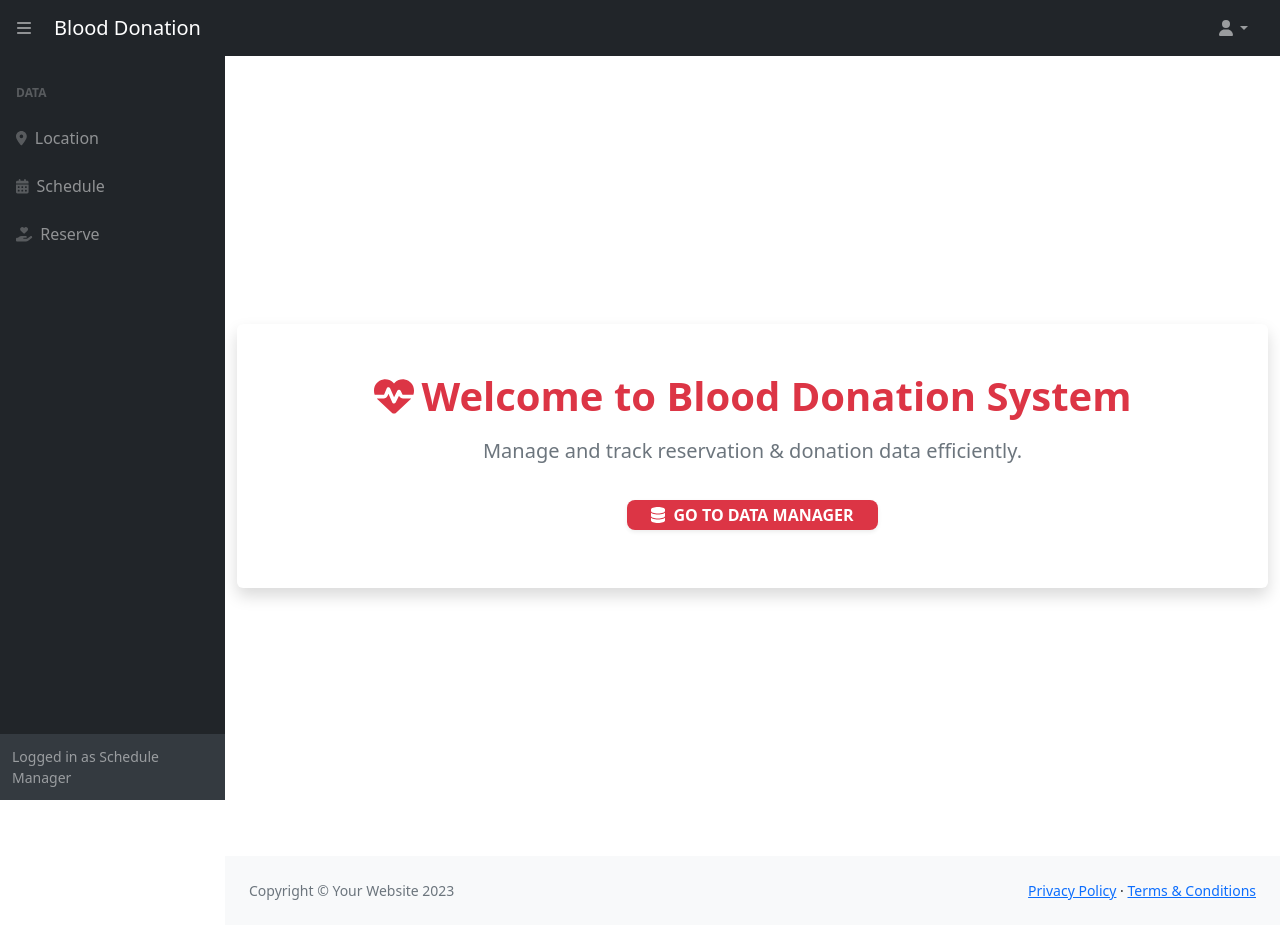
After one commit to WatcharinKetnuti/Blood_Donation-Web, a PHP site: page /index.php in a window 1280 px wide. The commit adds this page. Run offline with PHP 8.4, Linux system fonts and the light colour scheme; a user stored in the database is signed in; some libraries are stand-ins or nearby versions.

Commit message:
Refactor footer and header components for dynamic asset paths; add index page with welcome message and navigation

```diff
--- a/component/footer.php
+++ b/component/footer.php
@@ -1,4 +1,4 @@
-                <footer class="py-4 bg-light mt-auto">
+<footer class="py-4 bg-light mt-auto">
                     <div class="container-fluid px-4">
                         <div class="d-flex align-items-center justify-content-between small">
                             <div class="text-muted">Copyright &copy; Your Website 2023</div>
@@ -13,8 +13,11 @@
             </div>
         </div>
         <script src="https://cdn.jsdelivr.net/npm/bootstrap@5.2.3/dist/js/bootstrap.bundle.min.js" crossorigin="anonymous"></script>
-        <script src="../js/scripts.js"></script>
+        <?php
+$jsPath = (basename(dirname($_SERVER['PHP_SELF'])) === 'screen') ? '../js/' : 'js/';
+?>
+        <script src="<?= $jsPath ?>scripts.js"></script>
         <script src="https://cdn.jsdelivr.net/npm/simple-datatables@7.1.2/dist/umd/simple-datatables.min.js" crossorigin="anonymous"></script>
-        <script src="../js/datatables-simple-demo.js"></script>
+        <script src="<?= $jsPath ?>datatables-simple-demo.js"></script>
     </body>
 </html>
--- a/component/header.php
+++ b/component/header.php
@@ -8,17 +8,20 @@
         <meta name="author" content="" />
         <title>Blood Donation</title>
         <link href="https://cdn.jsdelivr.net/npm/simple-datatables@7.1.2/dist/style.min.css" rel="stylesheet" />
-        <link href="../css/styles.css" rel="stylesheet" />
-        <link href="../css/styles2.css" rel="stylesheet" />
+        <?php
+        $cssPath = (basename(dirname($_SERVER['PHP_SELF'])) === 'screen') ? '../css/' : 'css/';
+        ?>
+        <link href="<?= $cssPath ?>styles.css" rel="stylesheet" />
+        <link href="<?= $cssPath ?>styles2.css" rel="stylesheet" />
         <script src="https://use.fontawesome.com/releases/v6.3.0/js/all.js" crossorigin="anonymous"></script>
     </head>
     <body class="sb-nav-fixed ">
-        <nav class="sb-topnav navbar navbar-expand navbar-dark bg-dark">
+         <nav class="sb-topnav navbar navbar-expand navbar-dark bg-dark">
             <!-- Navbar Brand-->
 
             <!-- Sidebar Toggle-->
             <button class="btn btn-link btn-sm order-1 order-lg-0 me-4 me-lg-0" id="sidebarToggle" href="#!"><i class="fas fa-bars"></i></button>
-            <a class="navbar-brand ps-3" href="index.php">Blood Donation</a>
+            <a class="navbar-brand ps-3" href="<?= (basename(dirname($_SERVER['PHP_SELF'])) === 'screen') ? '../index.php' : 'index.php' ?>">Blood Donation</a>
             <form class="d-none d-md-inline-block form-inline ms-auto me-0 me-md-3 my-2 my-md-0">
                 <div class="input-group">
                 </div>
@@ -43,30 +46,31 @@
                         <div class="nav">
                             <div class="sb-sidenav-menu-heading">Data</div>
                             <?php
+                            $screenPath = (basename(dirname($_SERVER['PHP_SELF'])) === 'screen') ? '' : 'screen/';
                                 if(login_data('admin_level') == 'A')
                                 {
                             ?>
-                            <a class="nav-link" href="../screen/admin_Table.php">
-                                <div class="sb-nav-link-icon"><i class="fas fa-user-shield"></i></div> <!-- Updated icon -->
+                            <a class="nav-link" href="<?= $screenPath ?>admin_Table.php">
+                                <div class="sb-nav-link-icon"><i class="fas fa-user-shield"></i></div>
                                 Admin
                             </a>
-                            <a class="nav-link" href="../screen/member_Table.php">
-                                <div class="sb-nav-link-icon"><i class="fas fa-users"></i></div> <!-- Updated icon -->
+                            <a class="nav-link" href="<?= $screenPath ?>member_Table.php">
+                                <div class="sb-nav-link-icon"><i class="fas fa-users"></i></div>
                                 Member
                             </a>
                             <?php
                                 }
                             ?>
-                            <a class="nav-link" href="location_Table.php">
-                                <div class="sb-nav-link-icon"><i class="fas fa-map-marker-alt"></i></div> <!-- Updated icon -->
+                            <a class="nav-link" href="<?= $screenPath ?>location_Table.php">
+                                <div class="sb-nav-link-icon"><i class="fas fa-map-marker-alt"></i></div>
                                 Location
                             </a>
-                            <a class="nav-link" href="schedule_Table.php">
-                                <div class="sb-nav-link-icon"><i class="fas fa-calendar-alt"></i></div> <!-- Updated icon -->
+                            <a class="nav-link" href="<?= $screenPath ?>schedule_Table.php">
+                                <div class="sb-nav-link-icon"><i class="fas fa-calendar-alt"></i></div>
                                 Schedule
                             </a>
-                            <a class="nav-link" href="reserve_Table.php">
-                                <div class="sb-nav-link-icon"><i class="fas fa-hand-holding-heart"></i></div> <!-- Updated icon -->
+                            <a class="nav-link" href="<?= $screenPath ?>reserve_Table.php">
+                                <div class="sb-nav-link-icon"><i class="fas fa-hand-holding-heart"></i></div>
                                 Reserve
                             </a>
 
--- a/db/db.php
+++ b/db/db.php
@@ -1,6 +1,5 @@
 <?php
 //echo phpinfo();
-// $link= mysqli_connect('it.e-tech.ac.th','web22','4409','web22_resblood');
 
 session_start();
 $link = mysqli_connect('localhost','root','','blood_donation') or die('Cannot database');
--- /dev/null
+++ b/index.php
@@ -0,0 +1,27 @@
+<?php
+include('db/db.php');
+authen();
+include('component/header.php');
+?>
+
+<main class="min-vh-100 d-flex align-items-center justify-content-center bg-white">
+    <div class="container py-5">
+        <div class="card shadow border-0">
+            <div class="card-body text-center py-5">
+                <h1 class="fw-bold text-danger mb-3">
+                    <i class="fas fa-heartbeat me-2"></i>Welcome to Blood Donation System
+                </h1>
+                <p class="lead text-muted mb-4">
+                    Manage and track reservation & donation data efficiently.
+                </p>
+                <a href="screen/reserve_Table.php" class="btn btn-danger btn-lg px-4 shadow-sm"> <!-- Updated link -->
+                    <i class="fas fa-database me-2"></i>Go to Data Manager
+                </a>
+            </div>
+        </div>
+    </div>
+</main>
+
+<?php
+include('component/footer.php');
+?>
```
